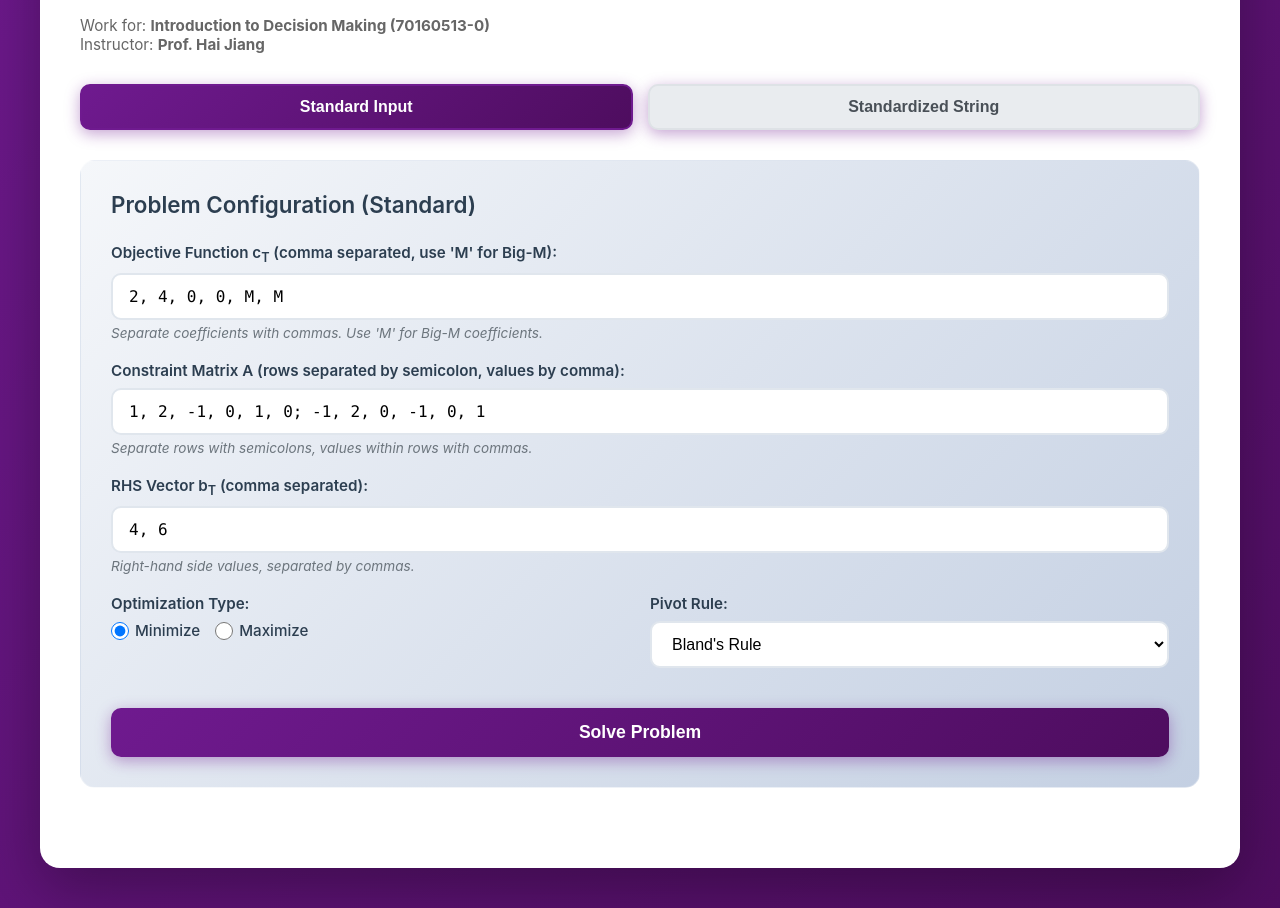
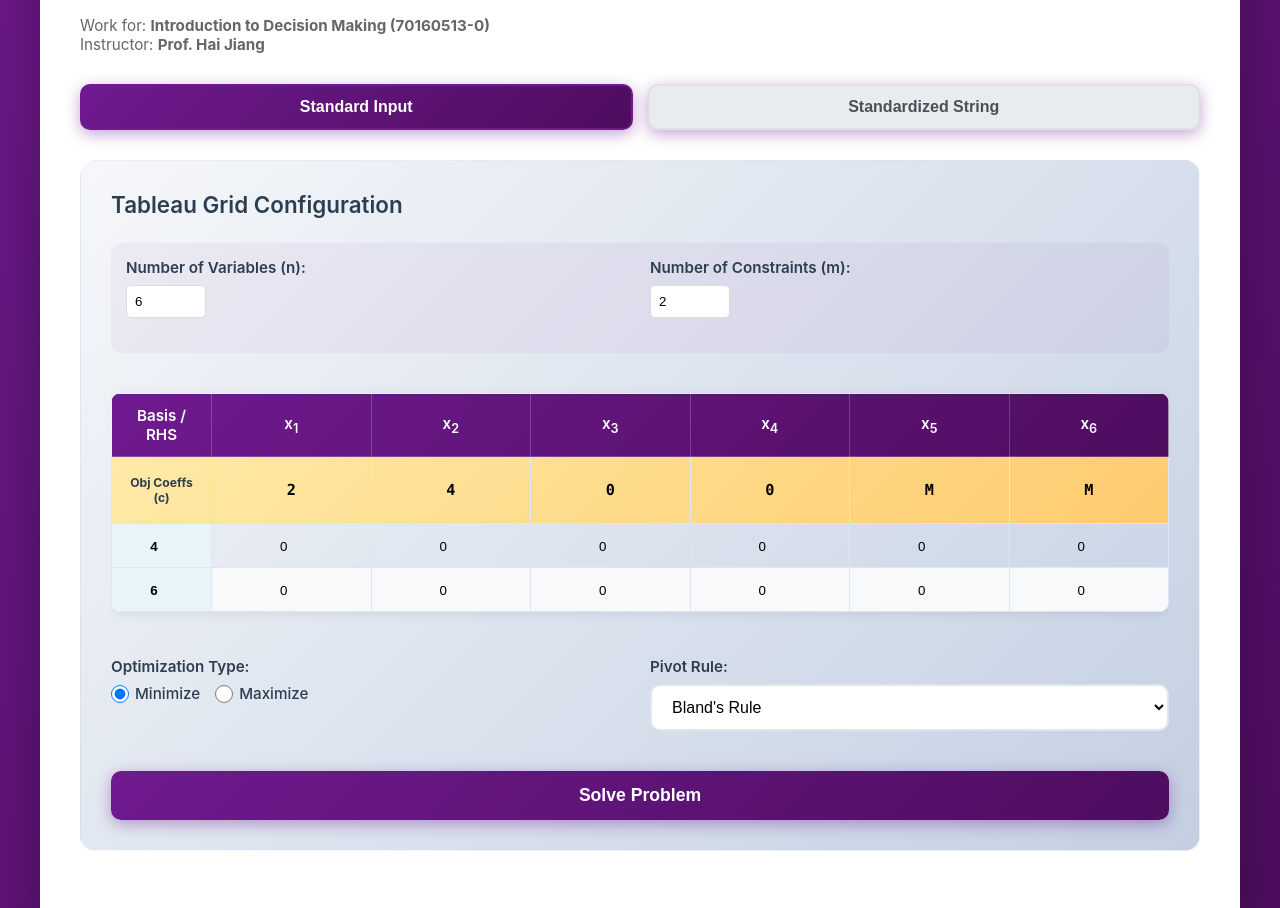
Before and after one commit to KorawutMing/DecisionMakingSimplex, a Flask app: page / in a window 1280 px wide. Shown: the part 319-1227 px from the top of the page. Run offline with Flask 3, Linux system fonts and the light colour scheme.

Commit message:
update standard input section

```diff
--- a/backend/templates/index.html
+++ b/backend/templates/index.html
@@ -355,35 +355,32 @@
             <button class="mode-btn" onclick="switchMode('string')">Standardized String</button>
         </div>
 
-        <!-- Standard Input Mode -->
         <div id="standard-input" class="input-section">
-            <h3>Problem Configuration (Standard)</h3>
-            <div class="input-group">
-                <label>Objective Function c<sub>T</sub> (comma separated, use 'M' for Big-M):</label>
-                <input type="text" id="c_T" value="2, 4, 0, 0, M, M" placeholder="e.g., 2, 4, 0, 0, M, M">
-                <div class="hint-text">Separate coefficients with commas. Use 'M' for Big-M coefficients.</div>
+            <h3>Tableau Grid Configuration</h3>
+
+            <div class="options-row" style="margin-bottom: 20px; background: rgba(111, 26, 143, 0.05); padding: 15px; border-radius: 10px;">
+                <div class="input-group">
+                    <label>Number of Variables (n):</label>
+                    <input type="number" id="num_vars" value="6" min="1" onchange="generateInputGrid()" style="width: 80px; padding: 8px; border-radius: 5px; border: 1px solid #ddd;">
+                </div>
+                <div class="input-group">
+                    <label>Number of Constraints (m):</label>
+                    <input type="number" id="num_cons" value="2" min="1" onchange="generateInputGrid()" style="width: 80px; padding: 8px; border-radius: 5px; border: 1px solid #ddd;">
+                </div>
             </div>
-            <div class="input-group">
-                <label>Constraint Matrix A (rows separated by semicolon, values by comma):</label>
-                <input type="text" id="A" value="1, 2, -1, 0, 1, 0; -1, 2, 0, -1, 0, 1" placeholder="e.g., 1, 2, -1, 0; 2, 1, 0, -1">
-                <div class="hint-text">Separate rows with semicolons, values within rows with commas.</div>
-            </div>
-            <div class="input-group">
-                <label>RHS Vector b<sub>T</sub> (comma separated):</label>
-                <input type="text" id="b_T" value="4, 6" placeholder="e.g., 4, 6">
-                <div class="hint-text">Right-hand side values, separated by commas.</div>
-            </div>
+
+            <div id="grid-wrapper" class="tableau-grid-container" style="overflow-x: auto; margin-bottom: 25px;">
+                </div>
+
             <div class="options-row">
                 <div class="input-group">
                     <label>Optimization Type:</label>
                     <div class="radio-group">
                         <label class="radio-label">
-                            <input type="radio" name="opt_type" value="min" checked>
-                            Minimize
+                            <input type="radio" name="opt_type" value="min" checked> Minimize
                         </label>
                         <label class="radio-label">
-                            <input type="radio" name="opt_type" value="max">
-                            Maximize
+                            <input type="radio" name="opt_type" value="max"> Maximize
                         </label>
                     </div>
                 </div>
@@ -395,9 +392,96 @@
                     </select>
                 </div>
             </div>
-            <button onclick="solveStandardProblem()">
+
+            <button onclick="solveFromGrid()">
                 <span id="buttonText1">Solve Problem</span>
             </button>
+
+            <script>
+                // Function to generate the grid that matches your renderSteps logic
+                function generateInputGrid() {
+                    const n = parseInt(document.getElementById('num_vars').value) || 0;
+                    const m = parseInt(document.getElementById('num_cons').value) || 0;
+                    const wrapper = document.getElementById('grid-wrapper');
+
+                    let html = `<table style="width: 100%; border-collapse: collapse;">`;
+
+                    // 1. Header Row (Indices)
+                    html += `<tr class="header-row">
+                        <td style="width: 100px;">Basis / RHS</td>`;
+                    for (let j = 1; j <= n; j++) {
+                        html += `<td>x<sub>${j}</sub></td>`;
+                    }
+                    html += `</tr>`;
+
+                    // 2. Objective Row (Yellow - for c coefficients)
+                    html += `<tr class="obj-row">
+                        <td style="font-size: 0.8em;">Obj Coeffs (c)</td>`;
+                    for (let j = 0; j < n; j++) {
+                        // Pre-fill with M for artificial variables based on your default example
+                        let defaultVal = (j >= n-2) ? 'M' : '0';
+                        if(j === 0) defaultVal = '2';
+                        if(j === 1) defaultVal = '4';
+                        html += `<td><input type="text" class="grid-c cell-input" value="${defaultVal}" style="width: 50px; text-align: center; border:none; background:transparent; font-weight:bold;"></td>`;
+                    }
+                    html += `</tr>`;
+
+                    // 3. Constraint Rows (A matrix and b vector)
+                    for (let i = 0; i < m; i++) {
+                        html += `<tr>
+                            <td class="rhs-column">
+                                <input type="number" class="grid-b cell-input" value="${i === 0 ? 4 : 6}" style="width: 60px; text-align: center; border:none; background:transparent; font-weight:bold;">
+                            </td>`;
+                        for (let j = 0; j < n; j++) {
+                            html += `<td>
+                                <input type="number" class="grid-a cell-input" data-row="${i}" data-col="${j}" value="0" style="width: 50px; text-align: center; border:none; background:transparent;">
+                            </td>`;
+                        }
+                        html += `</tr>`;
+                    }
+
+                    html += `</table>`;
+                    wrapper.innerHTML = html;
+                }
+
+                // Call initially to build the default grid
+                window.addEventListener('load', generateInputGrid);
+
+                // Modified Solve function to pull data from the grid
+                async function solveFromGrid() {
+                    const button = document.querySelector('#standard-input button');
+                    const buttonText = document.getElementById('buttonText1');
+                    buttonText.innerHTML = '<span class="loading"></span>';
+                    button.disabled = true;
+
+                    const n = parseInt(document.getElementById('num_vars').value);
+                    const m = parseInt(document.getElementById('num_cons').value);
+
+                    const c_T = Array.from(document.querySelectorAll('.grid-c')).map(input => input.value.trim());
+                    const b_T = Array.from(document.querySelectorAll('.grid-b')).map(input => parseFloat(input.value) || 0);
+
+                    const A = [];
+                    for (let i = 0; i < m; i++) {
+                        const row = [];
+                        for (let j = 0; j < n; j++) {
+                            const val = document.querySelector(`.grid-a[data-row="${i}"][data-col="${j}"]`).value;
+                            row.push(parseFloat(val) || 0);
+                        }
+                        A.push(row);
+                    }
+
+                    const isMinimize = document.querySelector('input[name="opt_type"]:checked').value === 'min';
+                    const pivotRule = document.getElementById('pivot_rule').value;
+
+                    const payload = { "c_T": c_T, "A": A, "b_T": b_T, "is_minimize": isMinimize, "pivot_rule": pivotRule };
+
+                    try {
+                        await solveProblem(payload, button, buttonText, c_T);
+                    } catch (err) {
+                        console.error(err);
+                    }
+                }
+            </script>
         </div>
 
         <!-- Standardized String Input Mode -->
@@ -653,54 +737,6 @@ rule: max_coeff"></textarea>
                 container.appendChild(stepDiv);
             });
         }
-
-        // function renderSteps(steps, original_c) {
-        //     const container = document.getElementById('results');
-        //     container.innerHTML = '<h2>Solution Iterations</h2>';
-
-        //     steps.forEach((step, index) => {
-        //         const stepDiv = document.createElement('div');
-        //         stepDiv.className = 'step-card';
-
-        //         const numVars = original_c.length;
-        //         const xValues = Array(numVars).fill(0);
-
-        //         step.basis.forEach((varIndex, rowIndex) => {
-        //             if (varIndex < numVars) {
-        //                 xValues[varIndex] = step.b[rowIndex];
-        //             }
-        //         });
-
-        //         let tableHtml = `<table>`;
-
-        //         tableHtml += `<tr class="header-row">
-        //                         <td style="font-weight:bold;">x values:</td>
-        //                         ${xValues.map(val => `<td>${smartFormat(val)}</td>`).join('')}
-        //                     </tr>`;
-
-        //         tableHtml += `<tr class="obj-row">
-        //                         <td>${formatRC(step.neg_obj_R, step.neg_obj_M)}</td>
-        //                         ${step.r_R.map((r, i) => `<td>${formatRC(r, step.r_M[i])}</td>`).join('')}
-        //                     </tr>`;
-
-        //         step.A.forEach((row, i) => {
-        //             tableHtml += `<tr>
-        //                             <td class="rhs-column">${smartFormat(step.b[i])}</td>
-        //                             ${row.map((val, j) => {
-        //                                 const isPivot = (step.next_pivot[0] === i && step.next_pivot[1] === j);
-        //                                 return `<td>
-        //                                     ${smartFormat(val)}
-        //                                     ${isPivot ? '<span class="pivot-marker">★</span>' : ''}
-        //                                 </td>`;
-        //                             }).join('')}
-        //                         </tr>`;
-        //         });
-
-        //         tableHtml += `</table>`;
-        //         stepDiv.innerHTML = `<h3>Step ${index}</h3>` + tableHtml;
-        //         container.appendChild(stepDiv);
-        //     });
-        // }
     </script>
 </body>
 </html>
```
